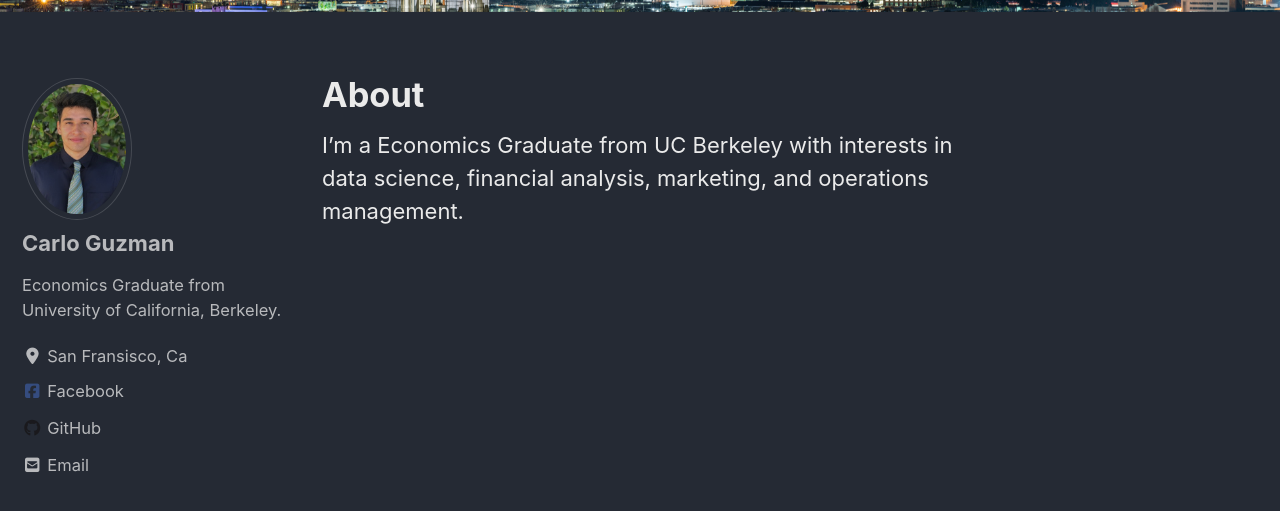
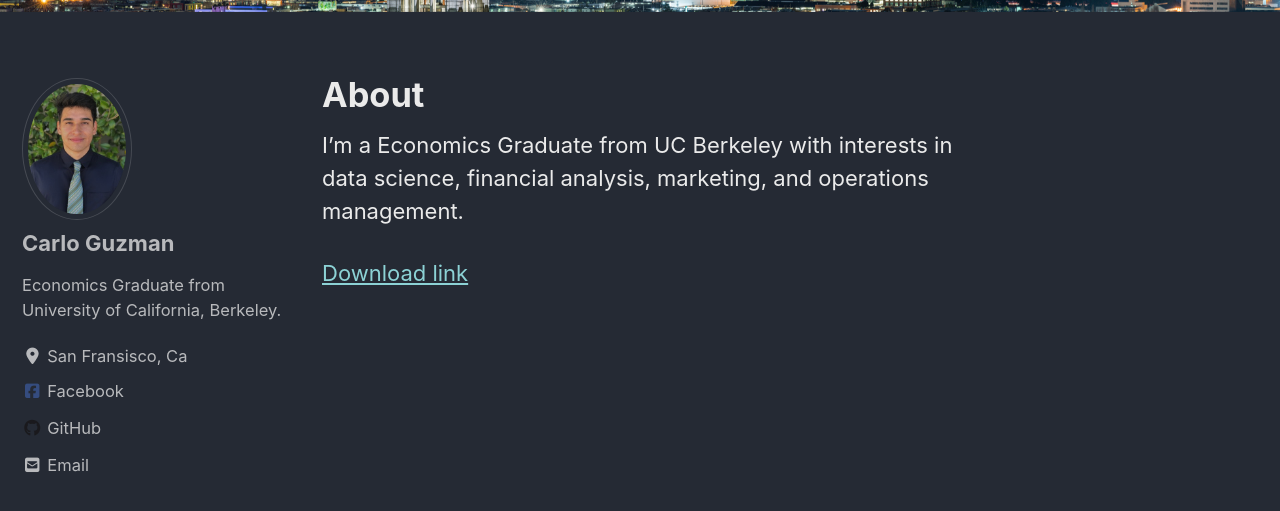
Before and after one commit to poptropicaman52/poptropicaman52.github.io, a Jekyll site: the page built from _pages/about.md, in a window 1280 px wide and 900 px high, scrolled down 329 px. Shown: the top 511 px of the window. Built offline with Jekyll 4.4.1, drawn with Linux system fonts in a browser that asks for light colours; cached includes are drawn as plain includes; nearby versions of some CDN libraries.

```diff
--- a/_pages/about.md
+++ b/_pages/about.md
@@ -6,3 +6,5 @@ header:
 ---
 
 I'm a Economics Graduate from UC Berkeley with interests in data science, financial analysis, marketing, and operations management.
+
+<a href="/assets/images/home_page.jpg" download>Download link</a>
```
